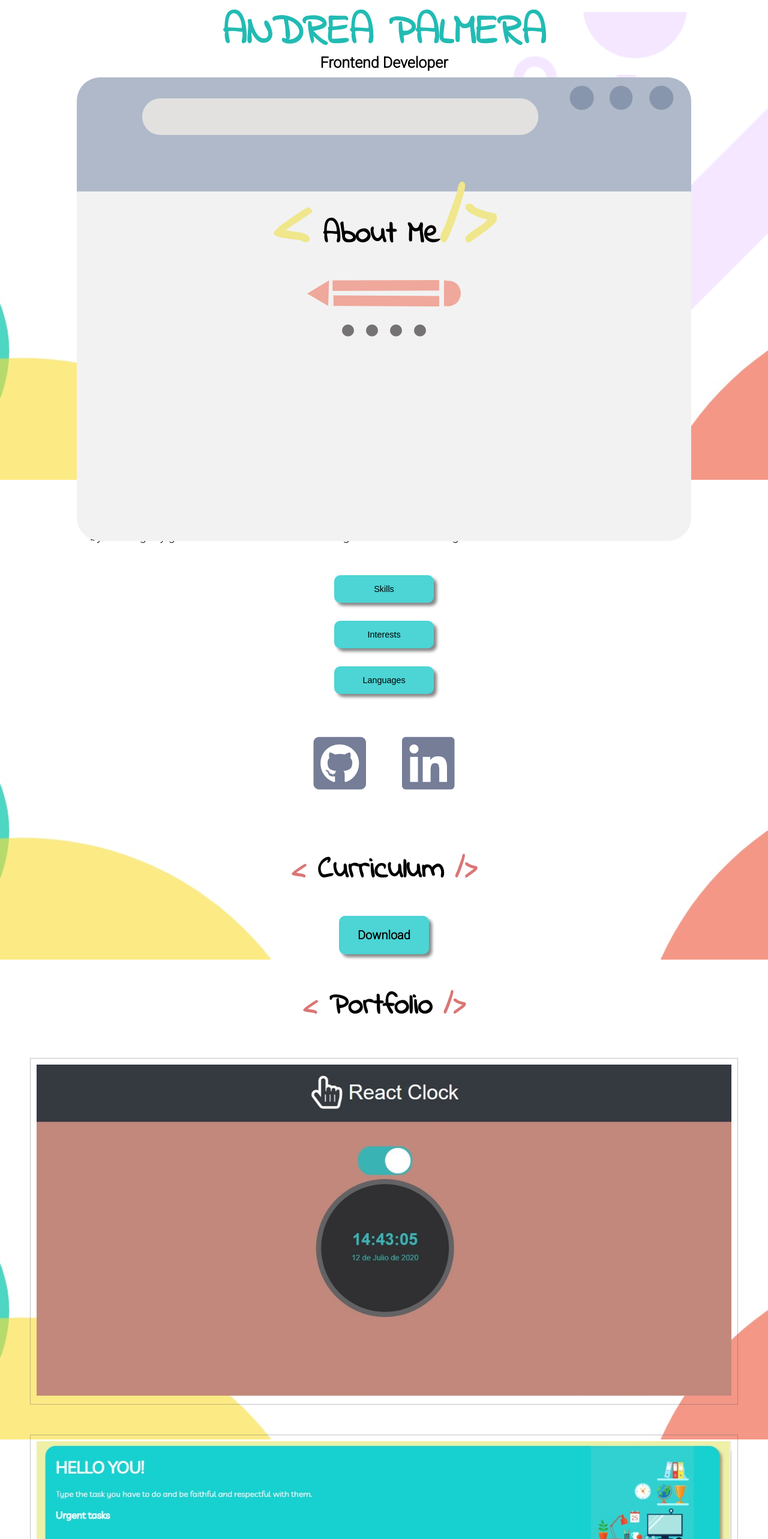
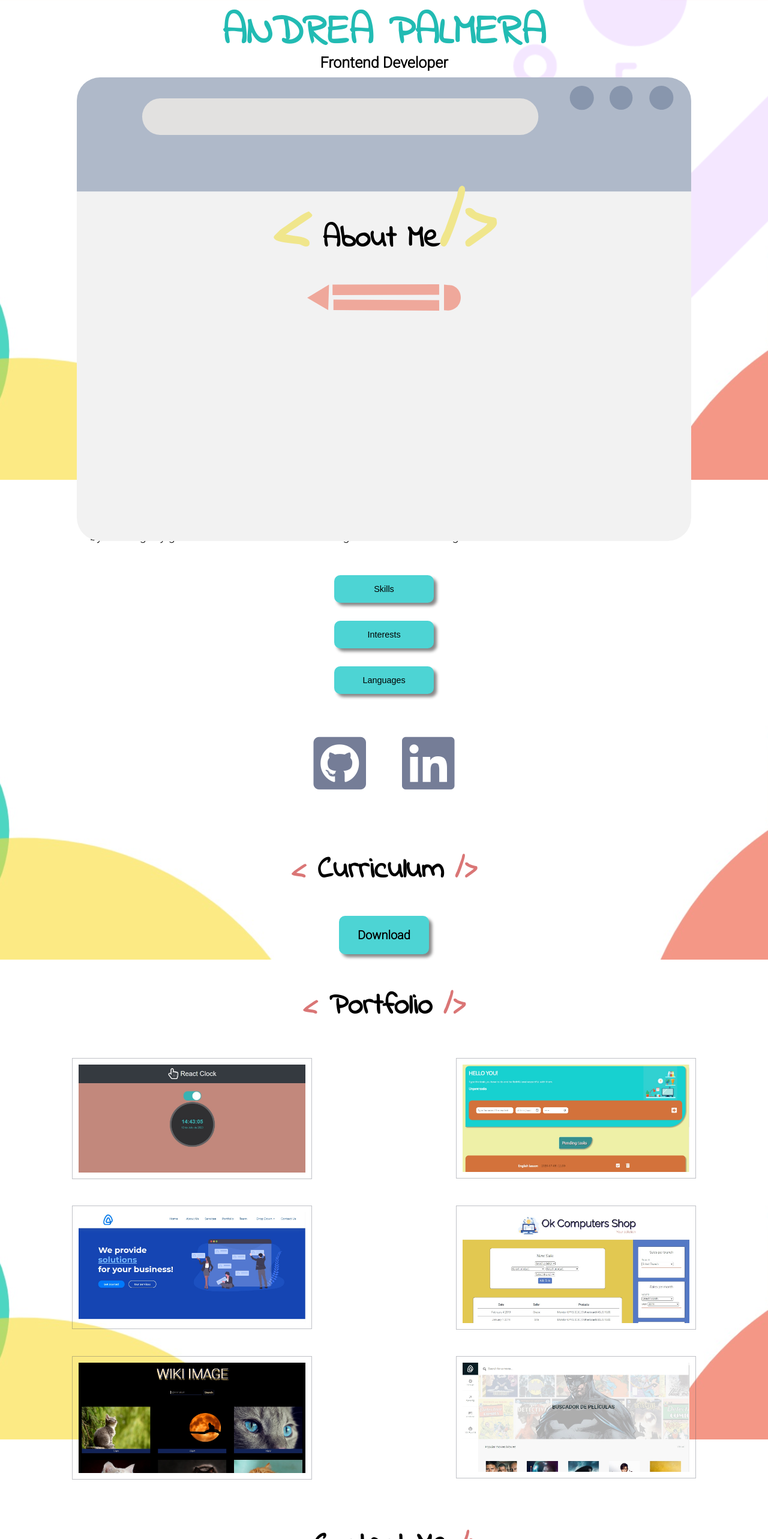
Before and after one commit to andypalmera/my-porfolio, a React (Create React App) app: page / in a window 1280 px wide. Shown: the top 2566 px of the page at 60% size. Built offline with nearby package versions, Linux system fonts and the light colour scheme.

Commit message:
primera version de mi portafolio. Sin foto. Sin botones de manu carrousel

```diff
--- a/src/components/Header/Header.css
+++ b/src/components/Header/Header.css
@@ -3,7 +3,7 @@
     text-align: center;
     font-size: 70px;
     margin-bottom: 0;
-    margin-top: 20px;
+    padding-top: 20px;
     font-family: 'Indie Flower', cursive;
     line-height: 70px;
 }
--- a/src/components/NavMenu/NavMenu.css
+++ b/src/components/NavMenu/NavMenu.css
@@ -17,7 +17,7 @@
 }
 .nav-menu-items-container {
     position: absolute;
-    bottom: 5%;
+    bottom: 20%;
     overflow: hidden;
     width: 60%;
 }
--- a/src/components/NavMenu/NavMenu.js
+++ b/src/components/NavMenu/NavMenu.js
@@ -2,7 +2,6 @@ import React from 'react';
 import ComputerImage from '../../static/img/pantalla.svg';
 import './NavMenu.css';
 import PencilImage from '../../static/img/lapiz.svg';
-import ButtonsNav from '../ButtonsNav/ButtonsNav';
 
 export default class NavMenu extends React.Component {
     render() {
@@ -27,7 +26,6 @@ export default class NavMenu extends React.Component {
                         </div>
 
                         <img src={PencilImage} alt="pencil" className="pencil" />
-                        <ButtonsNav switchId={this.switchId} />
                     </div>
                 </div>
             </section>
--- a/src/components/Portfolio/Portfolio.css
+++ b/src/components/Portfolio/Portfolio.css
@@ -1,14 +1,30 @@
 .portfolio-image-container {
+    display: flex;
+    justify-content: space-around;
+    flex-wrap: wrap;
 }
 .portfolio-image-container a {
-    margin: 50px 50px;
+    margin: 20px 20px;
     display: block;
+    /* padding: 10px; */
+    /* padding-bottom: 5px; */
+    width: 400px;
+}
+.portfolio-image-container a:hover {
+    /* padding: 5px;
+    padding-bottom: 0px;
+    border: rgba(72, 77, 93, 0.342) solid 0.5px; */
+}
+.portfolio-image-container a img {
     border: rgba(72, 77, 93, 0.342) solid 1px;
+    box-sizing: border-box;
+    width: 100%;
+    height: auto;
     padding: 10px;
 }
-.portfolio-image-container a img {
-    width: 100%;
-    height: auto;
+.portfolio-image-container a img:hover {
+    padding: 8px;
+    padding-bottom: 10px;
 }
 @media (max-width: 768px) {
     .portfolio-image-container a {
--- a/src/components/Portfolio/Portfolio.js
+++ b/src/components/Portfolio/Portfolio.js
@@ -18,7 +18,7 @@ const Portfolio = () => {
                 <a href="https://andypalmera.github.io/reloj-react/" target="_blank" rel="noopener noreferrer">
                     <img alt="clock-react" src={Clock}></img>
                 </a>
-                <a href="https://to-do-list-bice.vercel.app/" target="_blank">
+                <a href="https://to-do-list-bice.vercel.app/" target="_blank" rel="noopener noreferrer">
                     <img alt="my-proyect" src={ToDoList}></img>
                 </a>
                 <a href="https://andypalmera.github.io/layout-website-sample/" target="_blank" rel="noopener noreferrer">
@@ -30,7 +30,7 @@ const Portfolio = () => {
                 <a href="https://wiki-image-app.vercel.app/" target="_blank" rel="noopener noreferrer">
                     <img alt="my-proyect" src={ImageSearch}></img>
                 </a>
-                <a href="www.google.com" target="_blank" rel="noopener noreferrer">
+                <a href="https://wiki-image-app.vercel.app/" target="_blank" rel="noopener noreferrer">
                     <img alt="my-proyect" src={MovieSearchEngine}></img>
                 </a>
             </div>
```
Also changed, not shown: src/static/img/foto.jpg (added), 1 other file (tests, documents, lock files or other folders).
